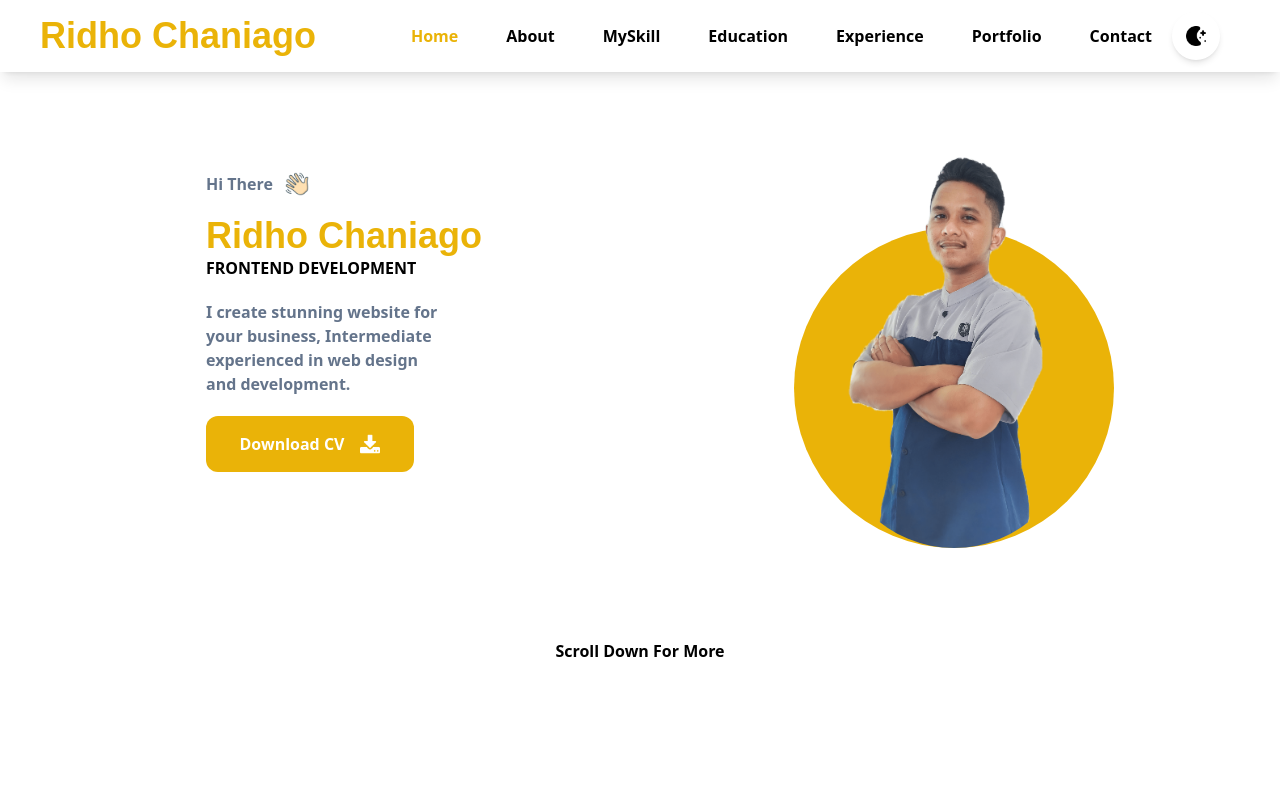
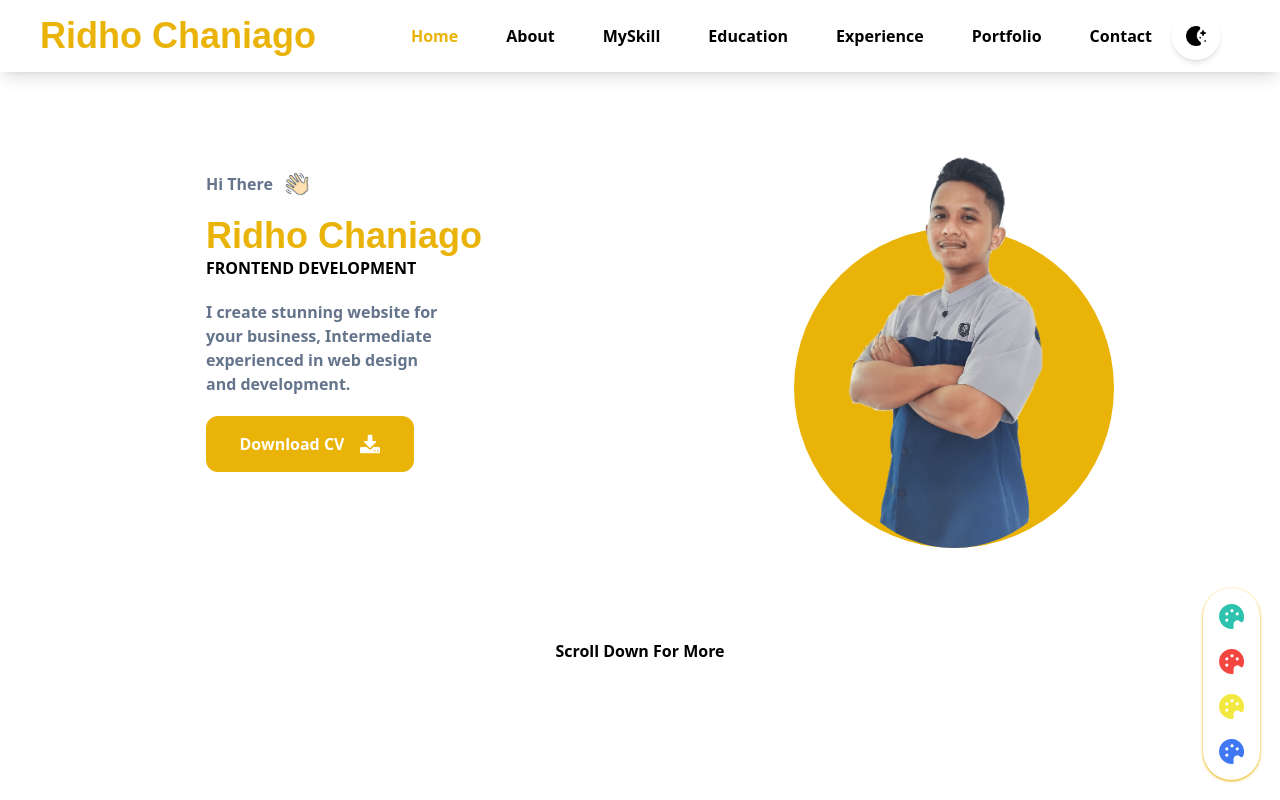
Before and after one commit to ridho-chaniago/Portfolio, a React (Vite) app: page / in a window 1280 px wide. Shown: the top 800 px of the page. Built offline with nearby package versions, Linux system fonts and the light colour scheme.

Commit message:
auto deploy

```diff
--- a/src/component/organisms/Navbar.jsx
+++ b/src/component/organisms/Navbar.jsx
@@ -22,7 +22,7 @@ const Navbar = () => {
                         <BtnNav />
                     </div>
                 </div>
-                {/* <BtnThemes /> */}
+                <BtnThemes />
             </div>
         </Router>
     )
```
